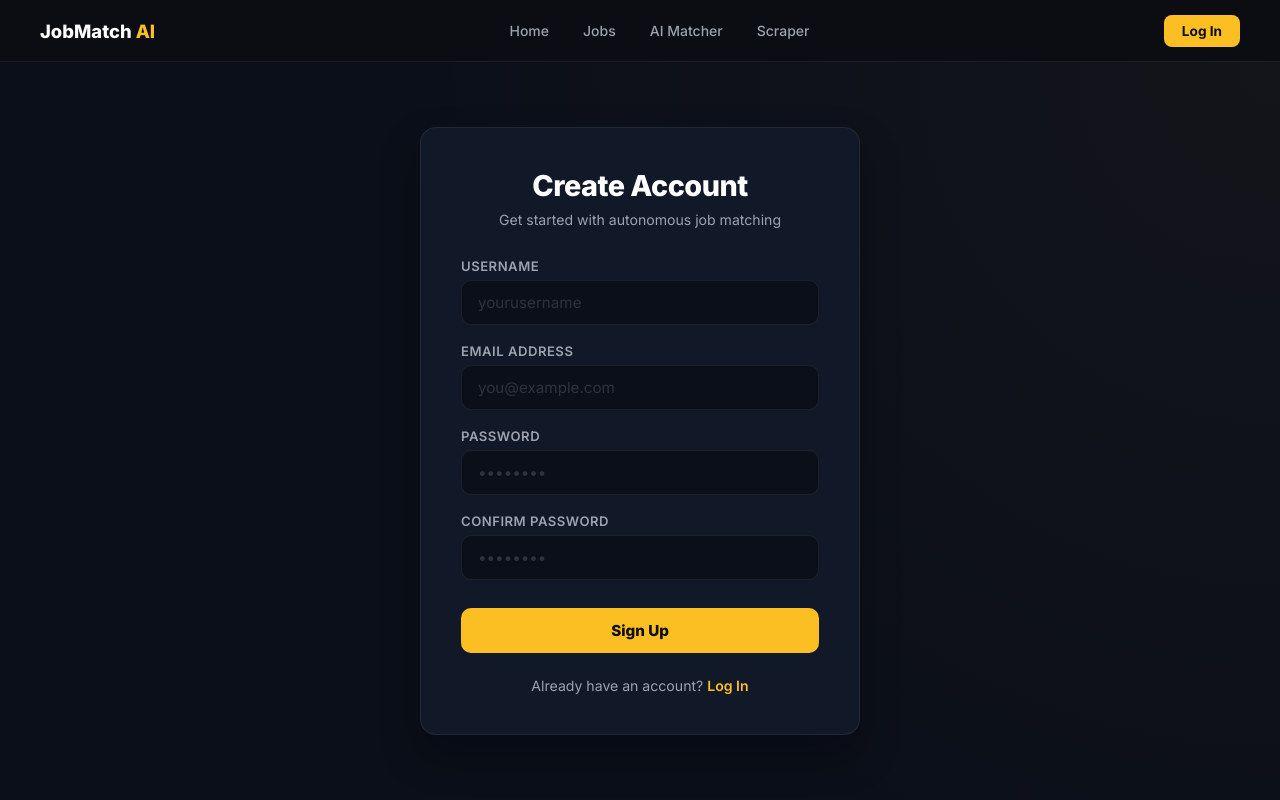
After one commit to rohith1246/Jobs-Platform, a Flask app: page /register in a window 1280 px wide. The commit adds this page. Run offline with Flask 3, Linux system fonts and the light colour scheme.

Commit message:
feat: Add user authentication, restrict matcher to users, restrict scraper trigger/config to admin

```diff
--- a/app.py
+++ b/app.py
@@ -12,6 +12,8 @@ import requests
 from bs4 import BeautifulSoup
 from flask import Flask, render_template, request, redirect, url_for, flash, jsonify
 from flask_sqlalchemy import SQLAlchemy
+from flask_login import LoginManager, UserMixin, login_user, logout_user, login_required, current_user
+from werkzeug.security import generate_password_hash, check_password_hash
 from groq import Groq
 from dotenv import load_dotenv
 import pypdf
@@ -35,7 +37,22 @@ else:
 app.config["SQLALCHEMY_TRACK_MODIFICATIONS"] = False
 db = SQLAlchemy(app)
 
+login_manager = LoginManager()
+login_manager.init_app(app)
+login_manager.login_view = "login"
+
+@login_manager.user_loader
+def load_user(user_id):
+    return User.query.get(int(user_id))
+
 # Models
+class User(UserMixin, db.Model):
+    id = db.Column(db.Integer, primary_key=True)
+    username = db.Column(db.String(80), unique=True, nullable=False)
+    email = db.Column(db.String(120), unique=True, nullable=False)
+    password_hash = db.Column(db.String(256), nullable=False)
+    created_at = db.Column(db.DateTime, default=datetime.utcnow)
+
 class Job(db.Model):
     id = db.Column(db.Integer, primary_key=True)
     title = db.Column(db.String(255), nullable=False)
@@ -56,6 +73,7 @@ class Job(db.Model):
 
 class SearchConfig(db.Model):
     id = db.Column(db.Integer, primary_key=True)
+    user_id = db.Column(db.Integer, db.ForeignKey("user.id", ondelete="CASCADE"), nullable=True)
     target_roles = db.Column(db.String(512), default="Python Developer, AI Engineer, Fullstack Developer")
     target_locations = db.Column(db.String(512), default="Remote, Bangalore, Hybrid")
     resume_text = db.Column(db.Text, nullable=True)
@@ -64,6 +82,7 @@ class SearchConfig(db.Model):
 
 class JobMatch(db.Model):
     id = db.Column(db.Integer, primary_key=True)
+    user_id = db.Column(db.Integer, db.ForeignKey("user.id", ondelete="CASCADE"), nullable=True)
     job_id = db.Column(db.Integer, db.ForeignKey("job.id", ondelete="CASCADE"))
     fit_score = db.Column(db.Integer, default=0)
     explanation = db.Column(db.Text, nullable=True)
@@ -74,11 +93,22 @@ class JobMatch(db.Model):
 
 # Initialize DB tables on startup (compatible with gunicorn/Render)
 def _init_db():
-    from sqlalchemy import inspect as sa_inspect
     db.create_all()
-    inspector = sa_inspect(db.engine)
-    if not inspector.has_table("search_config") or not SearchConfig.query.first():
-        db.session.add(SearchConfig())
+    # Seed admin user
+    admin_email = "rohithbuildsofficial@gmail.com"
+    admin = User.query.filter_by(email=admin_email).first()
+    if not admin:
+        admin = User(
+            username="admin",
+            email=admin_email,
+            password_hash=generate_password_hash("admin1234")
+        )
+        db.session.add(admin)
+        db.session.commit()
+
+        # Create SearchConfig for admin
+        config = SearchConfig(user_id=admin.id)
+        db.session.add(config)
         db.session.commit()
 
 with app.app_context():
@@ -125,8 +155,8 @@ def add_matcher_log(msg):
         MATCHER_STATUS["logs"].pop(0)
     logging.info(f"[Matcher] {msg}")
 
-def call_groq_with_fallback(messages, max_tokens=1000):
-    config = SearchConfig.query.first()
+def call_groq_with_fallback(messages, user_id=None, max_tokens=1000):
+    config = SearchConfig.query.filter_by(user_id=user_id).first() if user_id else SearchConfig.query.first()
     api_key = config.groq_api_key if (config and config.groq_api_key) else os.getenv("GROQ_API_KEY")
     if not api_key:
         raise RuntimeError("GROQ_API_KEY is not set.")
@@ -427,14 +457,14 @@ def job_scraper_thread_loop(target_platform, app_context):
         SCRAPER_STATUS["last_run"] = time.strftime("%Y-%m-%d %H:%M:%S")
         add_scraper_log("✅ Job scraper run finished.")
 
-def job_matcher_thread_loop(app_context):
+def job_matcher_thread_loop(user_id, app_context):
     global MATCHER_STATUS
     with app_context:
         MATCHER_STATUS["status"] = "Running"
         MATCHER_STATUS["logs"] = []
         add_matcher_log("Starting AI match evaluations against candidate resume...")
 
-        config = SearchConfig.query.first()
+        config = SearchConfig.query.filter_by(user_id=user_id).first()
         if not config or not config.resume_text:
             add_matcher_log("Aborted: No resume uploaded yet.")
             MATCHER_STATUS["status"] = "Failed"
@@ -446,7 +476,7 @@ def job_matcher_thread_loop(app_context):
 
         for idx, job in enumerate(active_jobs):
             # Exclude already matched jobs
-            existing_match = JobMatch.query.filter_by(job_id=job.id).first()
+            existing_match = JobMatch.query.filter_by(job_id=job.id, user_id=user_id).first()
             if existing_match:
                 continue
 
@@ -475,11 +505,12 @@ def job_matcher_thread_loop(app_context):
                 ai_output = call_groq_with_fallback([
                     {"role": "system", "content": "You are a professional AI recruiter. Output JSON only."},
                     {"role": "user", "content": prompt}
-                ])
+                ], user_id=user_id)
                 cleaned = ai_output.strip().strip("`").replace("json", "").strip()
                 res = json.loads(cleaned)
 
                 match = JobMatch(
+                    user_id=user_id,
                     job_id=job.id,
                     fit_score=res.get("fit_score", 0),
                     explanation=res.get("explanation", ""),
@@ -495,6 +526,74 @@ def job_matcher_thread_loop(app_context):
         add_matcher_log("✅ Resume AI matching completed successfully.")
 
 # Routes
+@app.route("/register", methods=["GET", "POST"])
+def register():
+    if current_user.is_authenticated:
+        return redirect(url_for("matcher_page"))
+    if request.method == "POST":
+        username = request.form.get("username", "").strip()
+        email = request.form.get("email", "").strip()
+        password = request.form.get("password", "")
+        confirm_password = request.form.get("confirm_password", "")
+
+        if not username or not email or not password:
+            flash("All fields are required.", "error")
+            return render_template("register.html")
+
+        if password != confirm_password:
+            flash("Passwords do not match.", "error")
+            return render_template("register.html")
+
+        existing_user = User.query.filter((User.username == username) | (User.email == email)).first()
+        if existing_user:
+            flash("Username or email already exists.", "error")
+            return render_template("register.html")
+
+        new_user = User(
+            username=username,
+            email=email,
+            password_hash=generate_password_hash(password)
+        )
+        db.session.add(new_user)
+        db.session.commit()
+
+        # Create SearchConfig for new user
+        new_config = SearchConfig(user_id=new_user.id)
+        db.session.add(new_config)
+        db.session.commit()
+
+        flash("Registration successful! You can now log in.", "success")
+        return redirect(url_for("login"))
+
+    return render_template("register.html")
+
+@app.route("/login", methods=["GET", "POST"])
+def login():
+    if current_user.is_authenticated:
+        return redirect(url_for("matcher_page"))
+    if request.method == "POST":
+        email = request.form.get("email", "").strip()
+        password = request.form.get("password", "")
+
+        user = User.query.filter_by(email=email).first()
+        if not user or not check_password_hash(user.password_hash, password):
+            flash("Invalid email or password.", "error")
+            return render_template("login.html")
+
+        login_user(user)
+        flash("Logged in successfully!", "success")
+        if user.email == "rohithbuildsofficial@gmail.com":
+            return redirect(url_for("scraper_page"))
+        return redirect(url_for("matcher_page"))
+
+    return render_template("login.html")
+
+@app.route("/logout")
+def logout():
+    logout_user()
+    flash("Logged out successfully.", "info")
+    return redirect(url_for("index"))
+
 @app.route("/")
 def index():
     return render_template("home.html")
@@ -502,8 +601,8 @@ def index():
 @app.route("/jobs")
 def jobs_page():
     jobs = Job.query.filter_by(is_active=True).order_by(Job.created_at.desc()).all()
-    config = SearchConfig.query.first()
-    matches = JobMatch.query.all()
+    config = SearchConfig.query.filter_by(user_id=current_user.id).first() if current_user.is_authenticated else None
+    matches = JobMatch.query.filter_by(user_id=current_user.id).all() if current_user.is_authenticated else []
     matches_dict = {m.job_id: m for m in matches}
     return render_template(
         "jobs.html",
@@ -513,9 +612,14 @@ def jobs_page():
     )
 
 @app.route("/matcher")
+@login_required
 def matcher_page():
-    config = SearchConfig.query.first()
-    matches = JobMatch.query.join(Job).filter(Job.is_active == True).order_by(JobMatch.fit_score.desc()).all()
+    config = SearchConfig.query.filter_by(user_id=current_user.id).first()
+    if not config:
+        config = SearchConfig(user_id=current_user.id)
+        db.session.add(config)
+        db.session.commit()
+    matches = JobMatch.query.join(Job).filter(Job.is_active == True, JobMatch.user_id == current_user.id).order_by(JobMatch.fit_score.desc()).all()
     matched_jobs = [{"job": m.job, "match": m} for m in matches]
     return render_template(
         "matcher.html",
@@ -526,32 +630,31 @@ def matcher_page():
 
 @app.route("/scraper")
 def scraper_page():
-    config = SearchConfig.query.first()
+    admin_user = User.query.filter_by(email="rohithbuildsofficial@gmail.com").first()
+    config = SearchConfig.query.filter_by(user_id=admin_user.id).first() if admin_user else SearchConfig.query.first()
+    if not config:
+        config = SearchConfig()
+        db.session.add(config)
+        db.session.commit()
+    is_admin = current_user.is_authenticated and current_user.email == "rohithbuildsofficial@gmail.com"
     return render_template(
         "scraper.html",
         scraper_status=SCRAPER_STATUS,
         matcher_status=MATCHER_STATUS,
-        config=config
+        config=config,
+        is_admin=is_admin
     )
 
 # Legacy dashboard (keep for backward compat)
 @app.route("/dashboard")
 def dashboard():
-    jobs = Job.query.filter_by(is_active=True).order_by(Job.created_at.desc()).all()
-    config = SearchConfig.query.first()
-    matches = JobMatch.query.all()
-    matches_dict = {m.job_id: m for m in matches}
-    return render_template(
-        "index.html",
-        jobs=jobs,
-        scraper_status=SCRAPER_STATUS,
-        matcher_status=MATCHER_STATUS,
-        config=config,
-        matches_dict=matches_dict
-    )
+    return redirect(url_for("jobs_page"))
 
 @app.route("/jobs/scraper/start", methods=["POST"])
 def start_scraper():
+    if not current_user.is_authenticated or current_user.email != "rohithbuildsofficial@gmail.com":
+        return jsonify({"success": False, "error": "Unauthorized. Admin permissions required."}), 403
+
     global SCRAPER_THREAD
     if SCRAPER_THREAD and SCRAPER_THREAD.is_alive():
         return jsonify({"success": False, "error": "Already running"})
@@ -569,6 +672,9 @@ def start_scraper():
 
 @app.route("/jobs/scraper/stop", methods=["POST"])
 def stop_scraper():
+    if not current_user.is_authenticated or current_user.email != "rohithbuildsofficial@gmail.com":
+        return jsonify({"success": False, "error": "Unauthorized. Admin permissions required."}), 403
+
     SCRAPER_STOP_EVENT.set()
     return jsonify({"success": True})
 
@@ -578,9 +684,16 @@ def scraper_status():
 
 @app.route("/config/preferences", methods=["POST"])
 def save_preferences():
-    config = SearchConfig.query.first()
+    if not current_user.is_authenticated or current_user.email != "rohithbuildsofficial@gmail.com":
+        return jsonify({"success": False, "error": "Unauthorized. Admin permissions required."}), 403
+
+    admin_user = User.query.filter_by(email="rohithbuildsofficial@gmail.com").first()
+    if not admin_user:
+        return jsonify({"success": False, "error": "Admin user not found."}), 500
+
+    config = SearchConfig.query.filter_by(user_id=admin_user.id).first()
     if not config:
-        config = SearchConfig()
+        config = SearchConfig(user_id=admin_user.id)
         db.session.add(config)
     config.target_roles = request.form.get("target_roles", "")
     config.target_locations = request.form.get("target_locations", "")
@@ -589,6 +702,7 @@ def save_preferences():
     return jsonify({"success": True})
 
 @app.route("/config/resume", methods=["POST"])
+@login_required
 def upload_resume():
     if 'resume' not in request.files:
         return jsonify({"success": False, "message": "No file uploaded"}), 400
@@ -609,16 +723,16 @@ def upload_resume():
         if not extracted_text:
             return jsonify({"success": False, "message": "Could not extract text from PDF."}), 400
 
-        config = SearchConfig.query.first()
+        config = SearchConfig.query.filter_by(user_id=current_user.id).first()
         if not config:
-            config = SearchConfig()
+            config = SearchConfig(user_id=current_user.id)
             db.session.add(config)
 
         config.resume_text = extracted_text
         config.resume_filename = secure_filename(file.filename)
 
-        # Clear previous match scores
-        JobMatch.query.delete()
+        # Clear previous match scores for this user
+        JobMatch.query.filter_by(user_id=current_user.id).delete()
         db.session.commit()
 
         return jsonify({
@@ -630,16 +744,18 @@ def upload_resume():
         return jsonify({"success": False, "message": str(e)}), 500
 
 @app.route("/jobs/matcher/start", methods=["POST"])
+@login_required
 def trigger_matching():
     global MATCHER_THREAD
     if MATCHER_THREAD and MATCHER_THREAD.is_alive():
         return jsonify({"success": False, "error": "Matcher already running"})
 
-    MATCHER_THREAD = threading.Thread(target=job_matcher_thread_loop, args=(app.app_context(),), daemon=True)
+    MATCHER_THREAD = threading.Thread(target=job_matcher_thread_loop, args=(current_user.id, app.app_context()), daemon=True)
     MATCHER_THREAD.start()
     return jsonify({"success": True})
 
 @app.route("/jobs/matcher/status")
+@login_required
 def matcher_status():
     return jsonify(MATCHER_STATUS)
 
--- a/requirements.txt
+++ b/requirements.txt
@@ -7,3 +7,4 @@ python-dotenv>=1.0.0
 pypdf>=4.2.0
 psycopg2-binary>=2.9.0
 gunicorn>=21.2.0
+flask-login>=0.6.3
--- /dev/null
+++ b/templates/register.html
@@ -0,0 +1,155 @@
+<!DOCTYPE html>
+<html lang="en">
+<head>
+    <meta charset="UTF-8">
+    <meta name="viewport" content="width=device-width, initial-scale=1.0">
+    <title>Create Account — JobMatch AI</title>
+    <link rel="preconnect" href="https://fonts.googleapis.com">
+    <link rel="preconnect" href="https://fonts.gstatic.com" crossorigin>
+    <link href="https://fonts.googleapis.com/css2?family=Inter:wght@300;400;500;600;700;800;900&family=JetBrains+Mono:wght@400;500&display=swap" rel="stylesheet">
+    <style>
+        :root {
+            --bg: #0b0f19; --bg2: #111827; --bg3: #1f2937;
+            --accent: #fbbf24; --accent-dim: rgba(251, 191, 36, 0.08); --accent-glow: rgba(251, 191, 36, 0.2);
+            --border: rgba(255,255,255,0.07); --border-y: rgba(251, 191, 36, 0.28);
+            --text: #f9fafb; --muted: #9ca3af;
+            --green: #10b981; --blue: #38bdf8; --red: #f87171;
+        }
+        * { box-sizing: border-box; margin: 0; padding: 0; }
+        body { font-family: 'Inter', sans-serif; background: var(--bg); color: var(--text); min-height: 100vh; display: flex; flex-direction: column; }
+
+        /* NAV */
+        nav {
+            position: sticky; top: 0; z-index: 200; height: 62px; padding: 0 40px;
+            display: flex; align-items: center; justify-content: space-between;
+            background: rgba(13,14,18,0.9); backdrop-filter: blur(18px);
+            border-bottom: 1px solid var(--border);
+        }
+        .logo { font-size: 1.15rem; font-weight: 800; text-decoration: none; color: #fff; }
+        .logo span { color: var(--accent); }
+        .nav-center { display: flex; gap: 6px; }
+        .nav-link { padding: 7px 14px; border-radius: 8px; font-size: 0.875rem; font-weight: 500; text-decoration: none; color: var(--muted); transition: all 0.18s; }
+        .nav-link:hover { color: #fff; background: rgba(255,255,255,0.05); }
+        .nav-link.active { color: #fff; background: rgba(255,255,255,0.07); }
+        .nav-btn { padding: 8px 18px; border-radius: 8px; font-weight: 700; font-size: 0.85rem; text-decoration: none; background: var(--accent); color: #0d0e12; transition: all 0.18s; }
+        .nav-btn:hover { background: #e6a830; }
+
+        /* AUTH CONTAINER */
+        .auth-container {
+            flex: 1; display: flex; align-items: center; justify-content: center;
+            padding: 40px 20px;
+            background: radial-gradient(circle at top right, rgba(251,191,36,0.03) 0%, transparent 60%);
+        }
+        .auth-card {
+            width: 100%; max-width: 440px;
+            background: var(--bg2); border: 1px solid var(--border);
+            border-radius: 16px; padding: 40px;
+            box-shadow: 0 20px 40px rgba(0,0,0,0.3);
+        }
+        .auth-header { text-align: center; margin-bottom: 30px; }
+        .auth-header h1 { font-size: 1.8rem; font-weight: 800; letter-spacing: -0.5px; margin-bottom: 8px; color: #fff; }
+        .auth-header p { font-size: 0.88rem; color: var(--muted); }
+
+        /* FORM */
+        .form-group { margin-bottom: 18px; display: flex; flex-direction: column; gap: 6px; }
+        .form-label { font-size: 0.82rem; font-weight: 600; color: var(--muted); text-transform: uppercase; letter-spacing: 0.5px; }
+        .form-input {
+            width: 100%; padding: 12px 16px; border-radius: 10px;
+            background: var(--bg); border: 1px solid var(--border);
+            color: var(--text); font-family: inherit; font-size: 0.95rem; outline: none;
+            transition: border-color 0.2s, box-shadow 0.2s;
+        }
+        .form-input:focus { border-color: var(--border-y); box-shadow: 0 0 12px var(--accent-glow); }
+        .form-input::placeholder { color: rgba(255,255,255,0.15); }
+
+        .btn-auth {
+            width: 100%; padding: 13px; border-radius: 10px; border: none;
+            background: var(--accent); color: #0d0e12;
+            font-weight: 750; font-size: 0.95rem; cursor: pointer; font-family: inherit;
+            transition: all 0.2s; margin-top: 10px;
+        }
+        .btn-auth:hover { background: #e6a830; box-shadow: 0 0 20px var(--accent-glow); transform: translateY(-1px); }
+
+        /* FLASH MESSAGES */
+        .flash-messages { margin-bottom: 20px; }
+        .flash {
+            padding: 12px 16px; border-radius: 8px; font-size: 0.85rem; font-weight: 500;
+            margin-bottom: 10px; display: flex; align-items: center; gap: 8px;
+        }
+        .flash.error { background: rgba(248,113,113,0.08); border: 1px solid rgba(248,113,113,0.25); color: var(--red); }
+        .flash.success { background: rgba(16,185,129,0.08); border: 1px solid rgba(16,185,129,0.25); color: var(--green); }
+        .flash.info { background: rgba(56,189,248,0.08); border: 1px solid rgba(56,189,248,0.25); color: var(--blue); }
+
+        .auth-footer { text-align: center; margin-top: 24px; font-size: 0.88rem; color: var(--muted); }
+        .auth-footer a { color: var(--accent); text-decoration: none; font-weight: 600; }
+        .auth-footer a:hover { text-decoration: underline; }
+    </style>
+</head>
+<body>
+
+<!-- NAV -->
+<nav>
+    <a href="/" class="logo">JobMatch <span>AI</span></a>
+    <div class="nav-center">
+        <a href="/" class="nav-link">Home</a>
+        <a href="/jobs" class="nav-link">Jobs</a>
+        <a href="/matcher" class="nav-link">AI Matcher</a>
+        <a href="/scraper" class="nav-link">Scraper</a>
+    </div>
+    <a href="/login" class="nav-btn">Log In</a>
+</nav>
+
+<!-- AUTH CONTAINER -->
+<div class="auth-container">
+    <div class="auth-card">
+        <div class="auth-header">
+            <h1>Create Account</h1>
+            <p>Get started with autonomous job matching</p>
+        </div>
+
+        <!-- Flash messages -->
+        {% with messages = get_flashed_messages(with_categories=true) %}
+            {% if messages %}
+                <div class="flash-messages">
+                    {% for category, message in messages %}
+                        <div class="flash {{ category if category != 'message' else 'info' }}">
+                            {% if category == 'error' %}⚠️{% else %}ℹ️{% endif %} {{ message }}
+                        </div>
+                    {% endfor %}
+                </div>
+            {% endif %}
+        {% endwith %}
+
+        <form method="POST" action="/register">
+
+            <div class="form-group">
+                <label class="form-label" for="username">Username</label>
+                <input class="form-input" type="text" id="username" name="username" required placeholder="yourusername">
+            </div>
+
+            <div class="form-group">
+                <label class="form-label" for="email">Email Address</label>
+                <input class="form-input" type="email" id="email" name="email" required placeholder="you@example.com">
+            </div>
+
+            <div class="form-group">
+                <label class="form-label" for="password">Password</label>
+                <input class="form-input" type="password" id="password" name="password" required placeholder="••••••••">
+            </div>
+
+            <div class="form-group">
+                <label class="form-label" for="confirm_password">Confirm Password</label>
+                <input class="form-input" type="password" id="confirm_password" name="confirm_password" required placeholder="••••••••">
+            </div>
+
+            <button type="submit" class="btn-auth">Sign Up</button>
+        </form>
+
+        <div class="auth-footer">
+            Already have an account? <a href="/login">Log In</a>
+        </div>
+    </div>
+</div>
+
+</body>
+</html>
```
Also changed, not shown: templates/home.html (+10 -1 lines), templates/jobs.html (+10 -1 lines), templates/login.html (added, +144 -0 lines), templates/matcher.html (+10 -1 lines), templates/scraper.html (+74 -6 lines).
